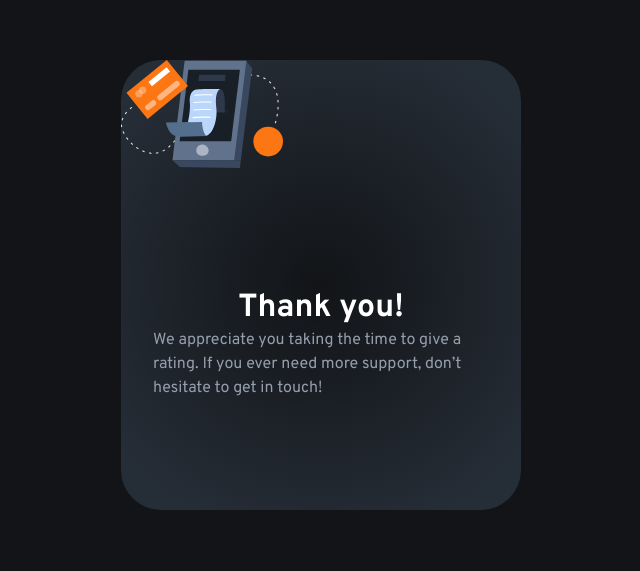
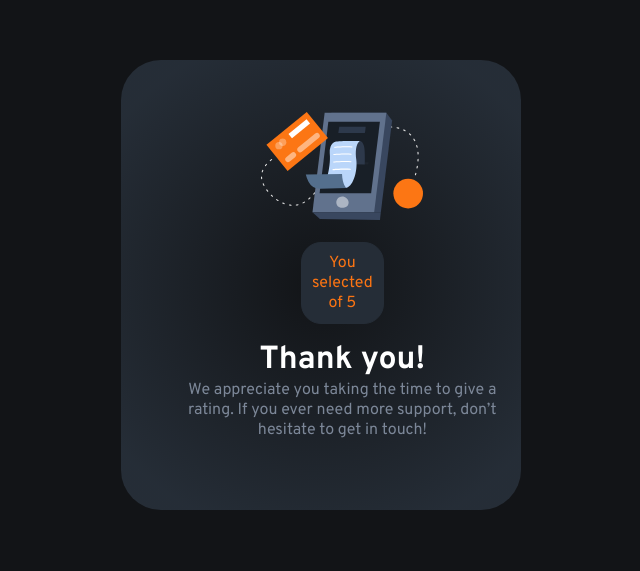
Before and after one commit to CipiVlad/rating_stars_card, a website built with Vite: page thankyou.html in a window 1280 px wide. Shown: the part 115-686 px from the top of the page, without its empty margins (319-959 px from the left). Built offline with nearby package versions, Linux system fonts and the light colour scheme.

Commit message:
styling both cards

```diff
--- a/main.js
+++ b/main.js
@@ -1,7 +1,7 @@
 // https://dev.to/leonardoschmittk/how-to-make-a-star-rating-with-js-36d3
 const form = document.getElementById('grid_container_content')
 const ratingStars = [...document.getElementsByClassName('rating_stars')]
-
+const ratingMessage = document.getElementById('rating_message')
 
 const filtered = ratingStars.filter((e) => {
   return (
@@ -14,5 +14,5 @@ const filtered = ratingStars.filter((e) => {
 console.log(filtered);
 
 const handleSubmit = (number) => {
-  return `You've selected ${number} of 5`
+  console.log(`You've selected ${number} of 5`)
 }
--- a/style.css
+++ b/style.css
@@ -131,3 +131,36 @@ body {
   background-color: var(--white);
   cursor: pointer;
 }
+
+
+.thankyou_img {
+  text-align: center;
+  grid-area: 1;
+}
+
+.text_container_thankyou h1 {
+  color: white;
+  text-align: center;
+}
+
+.text_container_thankyou p {
+  text-align: center;
+  color: var(--medium-gray);
+}
+
+#rating_message {
+  background-color: var(--dark-blue);
+  text-align: center;
+  align-self: center;
+  color: var(--orange);
+  border: 1px solid var(--dark-blue);
+  border-radius: 20px;
+  padding: 10px;
+  margin: 0 10vw;
+}
+
+.grid_container_content_thankyou {
+  display: grid;
+  grid-template-rows: repeat(4, 1fr);
+  margin: 13%;
+}
--- a/thankyou.html
+++ b/thankyou.html
@@ -12,15 +12,16 @@
     <div id="app">
         <div class="grid_wrapper_center">
             <div class="card">
-                <div class="grid_container_content" id="div" onsubmit="handleSubmit()" action="./thankyou.html">
-                    <div>
+                <div class="grid_container_content_thankyou" id="div" onsubmit="handleSubmit()"
+                    action="./thankyou.html">
+                    <div class="thankyou_img">
                         <img src="public/images/illustration-thank-you.svg" alt="">
                     </div>
-                    <div>
-
+                    <div id="rating_message">
+                        <p>You selected <span></span> of 5</p>
                     </div>
-                    <div class="text_container">
-                        <h1 style="text-align: center;">Thank you!</h1>
+                    <div class="text_container_thankyou">
+                        <h1>Thank you!</h1>
                         <p> We appreciate you taking the time to give a rating. If you ever need more support,
                             don’t hesitate to get in touch!</p>
                     </div>
```
